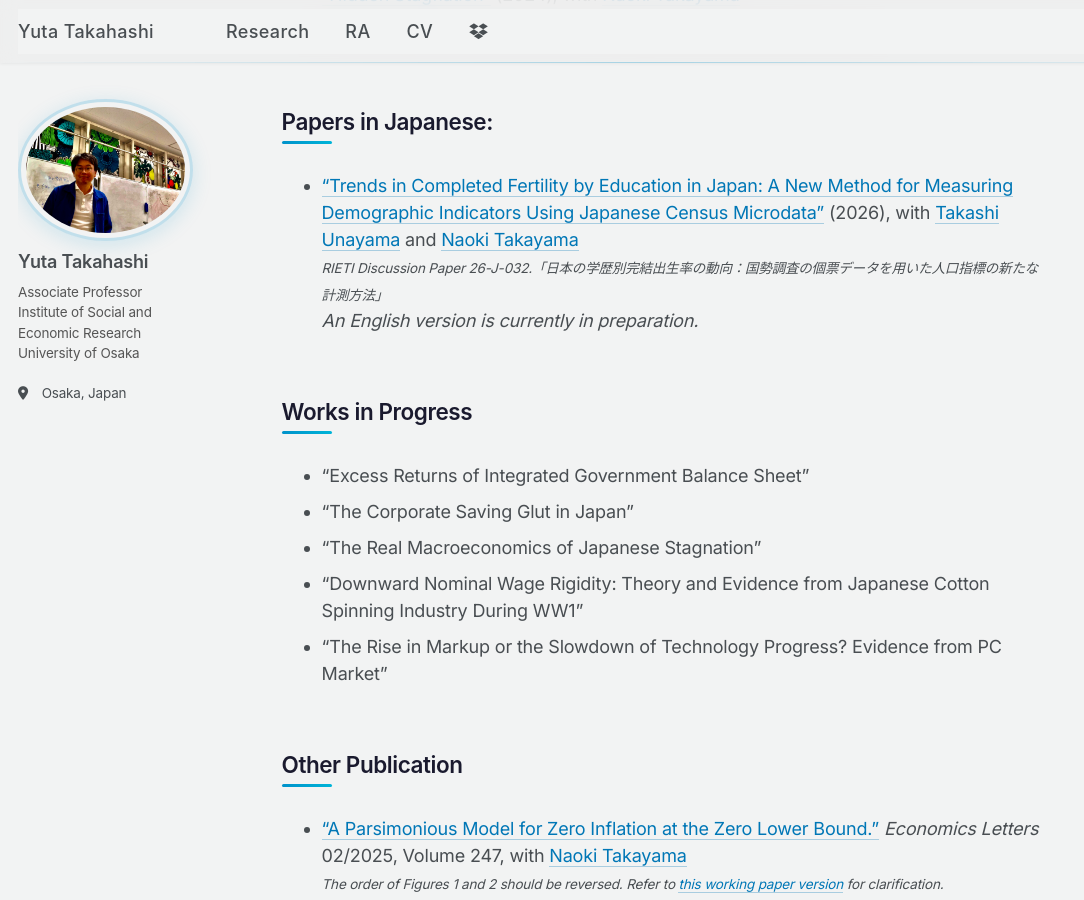
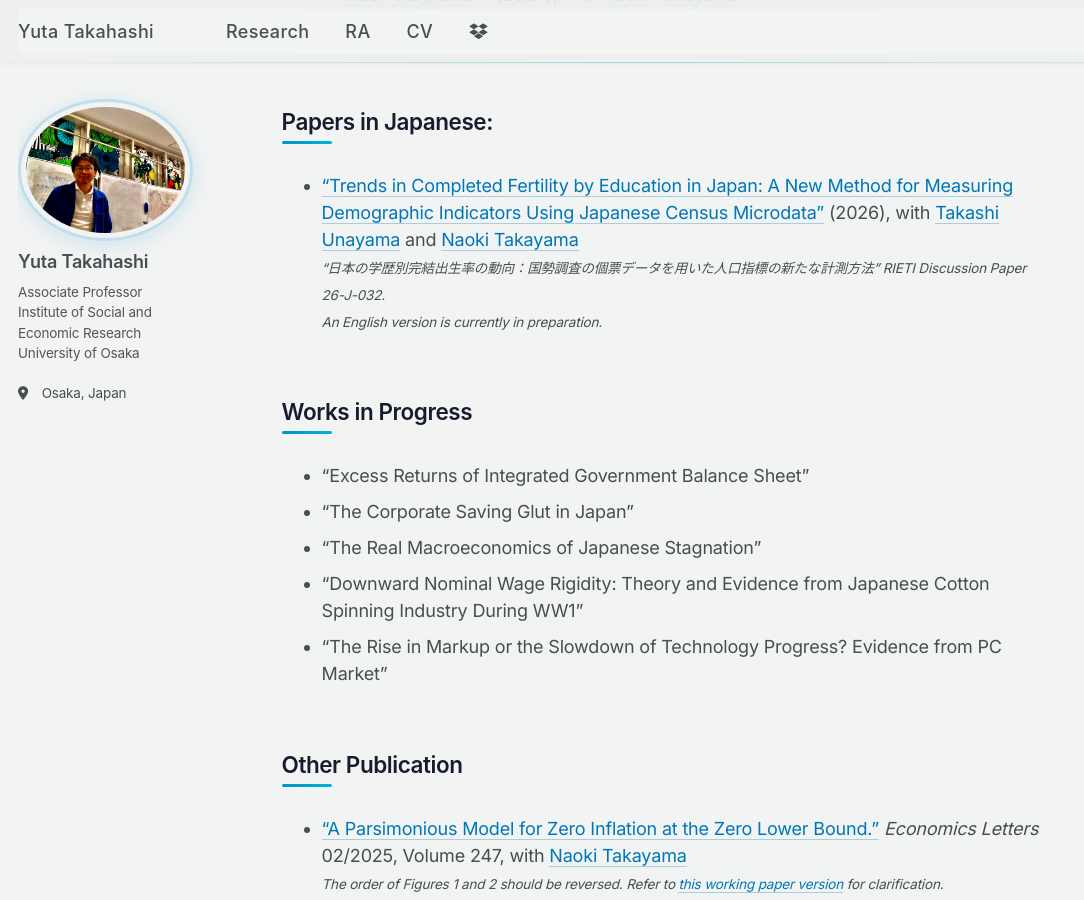
Before and after one commit to yuta-takahashi-1211/yuta-takahashi-1211.github.io, a Jekyll site: the page built from _pages/research.md, in a window 1280 px wide and 900 px high, scrolled down 648 px. Shown: the whole window, without its empty margins (0-1084 px from the left). Built offline with Jekyll 4.4.1, drawn with Linux system fonts in a browser that asks for light colours.

```diff
--- a/_pages/research.md
+++ b/_pages/research.md
@@ -23,8 +23,8 @@ author_profile: true
 
 ## Papers in Japanese:
 - ["Trends in Completed Fertility by Education in Japan: A New Method for Measuring Demographic Indicators Using Japanese Census Microdata"](https://www.rieti.go.jp/jp/publications/dp/26j032.pdf) (2026), with [Takashi Unayama](https://www.unayama.kier.kyoto-u.ac.jp/index_E.html) and [Naoki Takayama](https://www.naoki-takayama.com/) <br>
-<small>*RIETI Discussion Paper 26-J-032.「日本の学歴別完結出生率の動向：国勢調査の個票データを用いた人口指標の新たな計測方法」*</small> <br>
-*An English version is currently in preparation.*
+<small>*"日本の学歴別完結出生率の動向：国勢調査の個票データを用いた人口指標の新たな計測方法" RIETI Discussion Paper 26-J-032.*</small> <br>
+<small>*An English version is currently in preparation.*</small>
 
 ---
 
```
